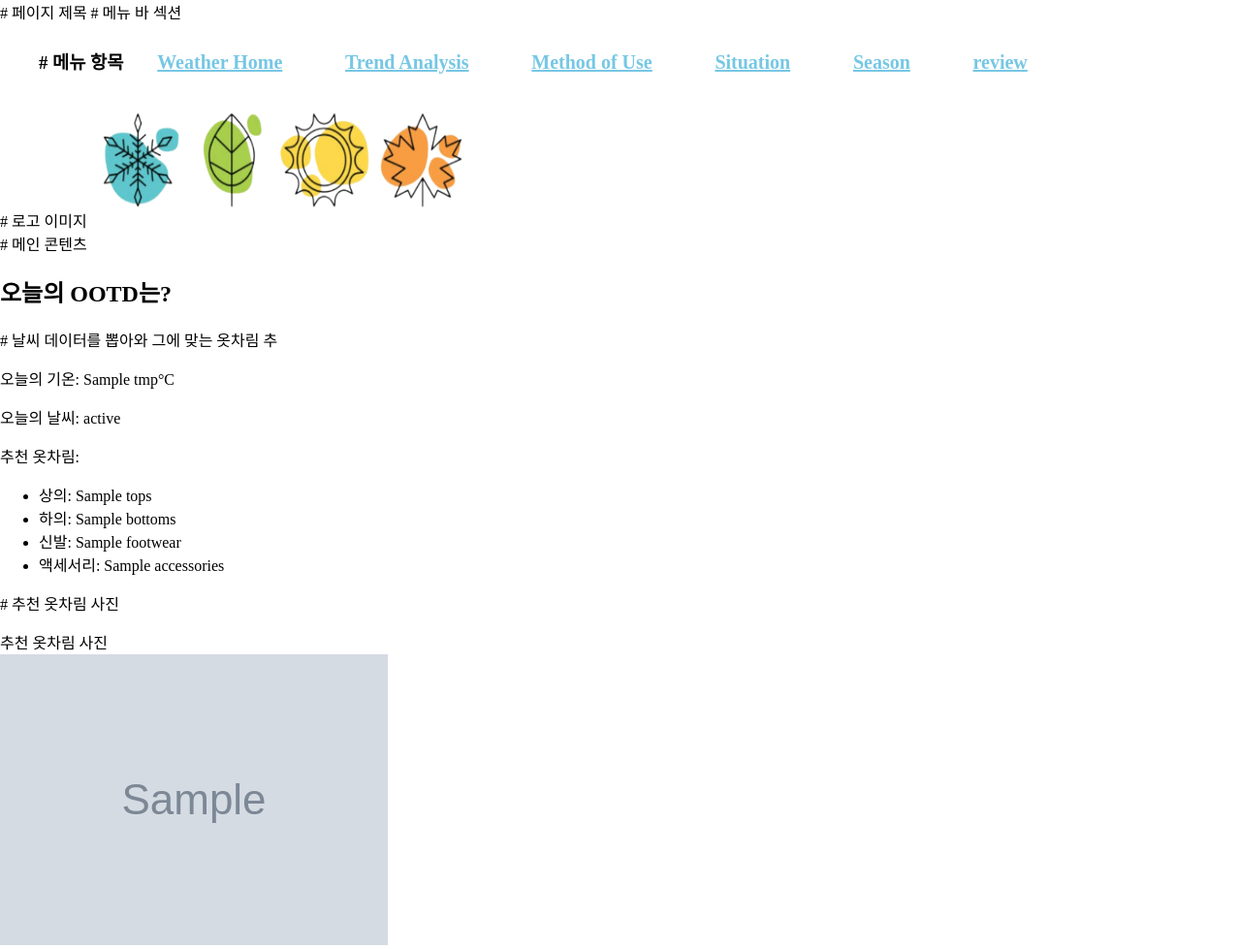
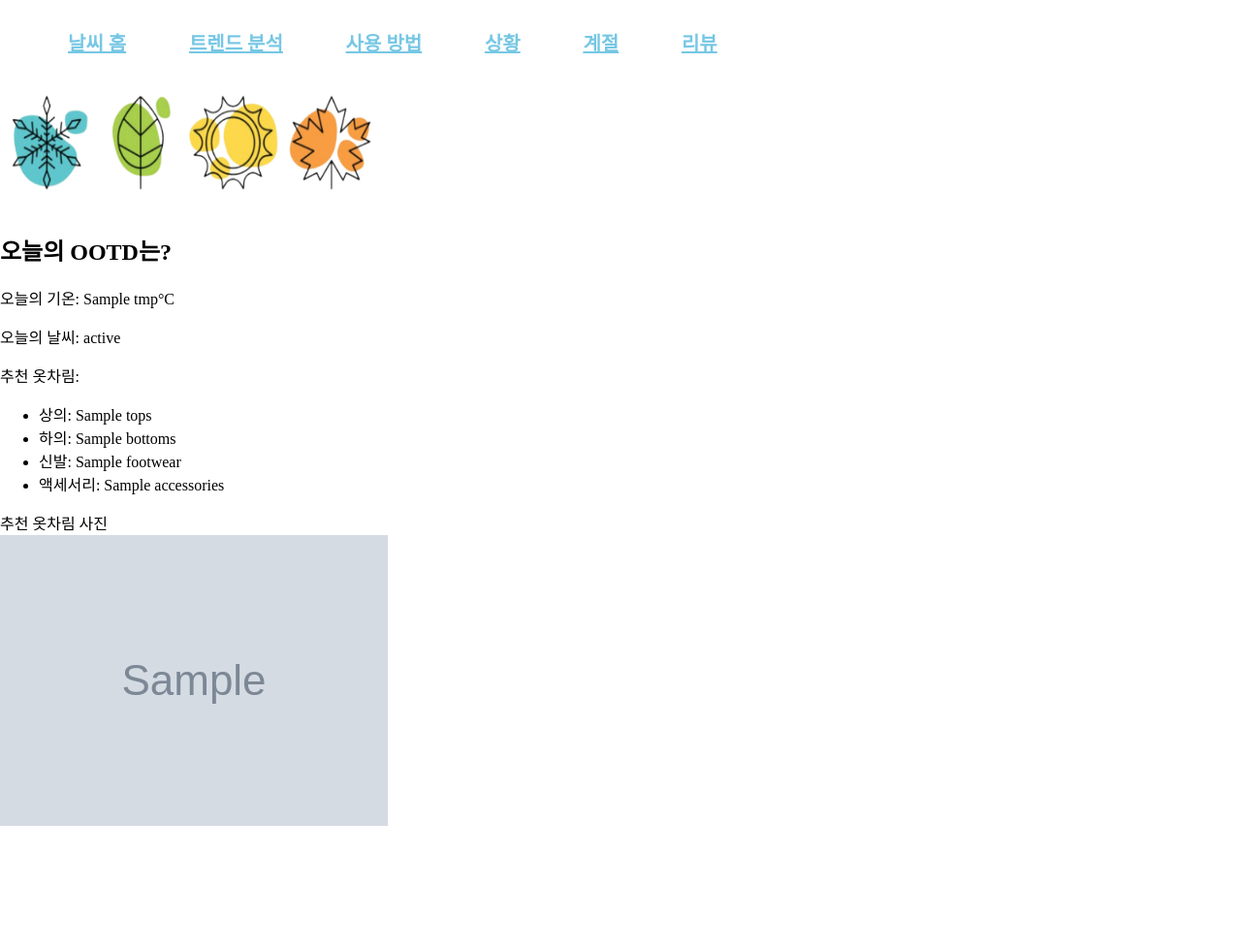
Before and after one commit to open555/open55555, a Django app: template myapp/templates/myapp/output.html in a window 1280 px wide. Shown: the whole page at 97% size. After the commit the page ends 852 px from the top, so only its background shows below. Run offline with Django 5.2, Linux system fonts and the light colour scheme; the template is opened without the code that fills it: most values are stand-ins (such as "Sample title", 1, 10 or a date in 2020); grey boxes marked "Sample" are stand-in pictures.

Commit message:
Update output.html
Signed-off-by: yyejinn <yyejin7@naver.com>

```diff
--- a/myapp/templates/myapp/output.html
+++ b/myapp/templates/myapp/output.html
@@ -4,36 +4,36 @@
 <head>
   <meta charset="utf-8">
   <meta name="viewport" content="width=device-width">
-  <title>Weather and Clothing Recommendation</title> #  페이지 제목
+  <title>날씨와 옷차림 추천</title> <!-- 페이지 제목 -->
   {% load static %}
   <link href="{% static 'myapp/style.css' %}" rel="stylesheet" type="text/css" />
 </head>
 <body>
-  # 메뉴 바 섹션
+  <!-- 메뉴 바 섹션 -->
   <h3 class="menu-bar con-min-width">
     <div class="con">
       <nav class="menu-bar__menu-box-1">
         <ul>
-          # 메뉴 항목
-            <li><a href="{% url 'weather' %}">Weather Home</a></li>
-            <li><a href="{% url 'trend' %}">Trend Analysis</a></li>
-            <li><a href="{% url 'method_of_use' %}">Method of Use</a></li>
-            <li><a href="{% url 'situation' %}">Situation</a></li>
-            <li><a href="{% url 'season' %}">Season</a></li>
-            <li><a href="{% url 'qna' %}">review</a></li>
+          <!-- 메뉴 항목 -->
+          <li><a href="{% url 'weather' %}">날씨 홈</a></li>
+          <li><a href="{% url 'trend' %}">트렌드 분석</a></li>
+          <li><a href="{% url 'method_of_use' %}">사용 방법</a></li>
+          <li><a href="{% url 'situation' %}">상황</a></li>
+          <li><a href="{% url 'season' %}">계절</a></li>
+          <li><a href="{% url 'qna' %}">리뷰</a></li>
         </ul>
       </nav>
     </div>
   </h3>
   <div class="main">
     <div>
-      # 로고 이미지
-      <img src="{% static 'myapp/images/logo.png' %}" width="400" height="130" alt="Logo">
+      <!-- 로고 이미지 -->
+      <img src="{% static 'myapp/images/logo.png' %}" width="400" height="130" alt="로고">
     </div>
-    <div class="content"> # 메인 콘텐츠
+    <div class="content"> <!-- 메인 콘텐츠 -->
         <h2>오늘의 OOTD는?</h2>
         {% if weather_data %}
-              # 날씨 데이터를 뽑아와 그에 맞는 옷차림 추
+              <!-- 날씨 데이터를 뽑아와 그에 맞는 옷차림 추천 -->
             <p>오늘의 기온: {{ weather_data.tmp }}°C</p>
             <p>오늘의 날씨: {{ weather_data.state }}</p>
             <p>추천 옷차림:</p>
@@ -43,15 +43,16 @@
                 <li>신발: {{ weather_data.recommendation.footwear }}</li>
                 <li>액세서리: {{ weather_data.recommendation.accessories }}</li>
             </ul>
-              # 추천 옷차림 사진
+              <!-- 추천 옷차림 사진 -->
             <div class="photo-section">
                 <p>추천 옷차림 사진</p>
-                <img src="{% static weather_data.image %}" alt="Weather-based Clothing Recommendation" class="weather-image">
+                <img src="{% static weather_data.image %}" alt="날씨에 따른 옷차림 추천" class="weather-image">
             </div>
         {% elif error %}
-            # 에러 메시지 표시
+            <!-- 에러 메시지 표시 -->
             <p>{{ error }}</p>
         {% endif %}
     </div>
+  </div>
 </body>
 </html>
```
